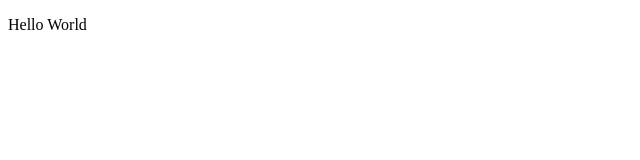
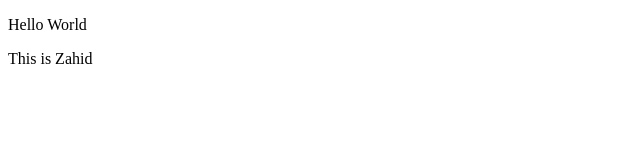
Before and after one commit to ZahidMasauood/8103-github-demo, a plain HTML site: page index.html in a window 1280 px wide. Shown: the full height of the page, 0-640 px from the left. Drawn offline with Linux system fonts and the light colour scheme.

Commit message:
Added introduction

```diff
--- a/index.html
+++ b/index.html
@@ -7,5 +7,6 @@
 </head>
 <body>
     <p>Hello World</p>
+    <p>This is Zahid</p>
 </body>
 </html>
```
